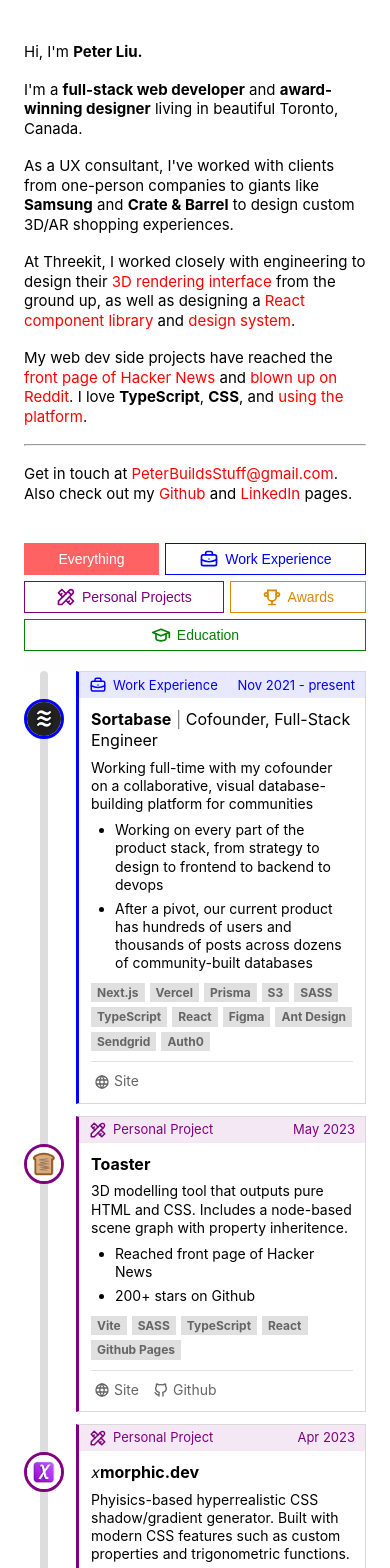
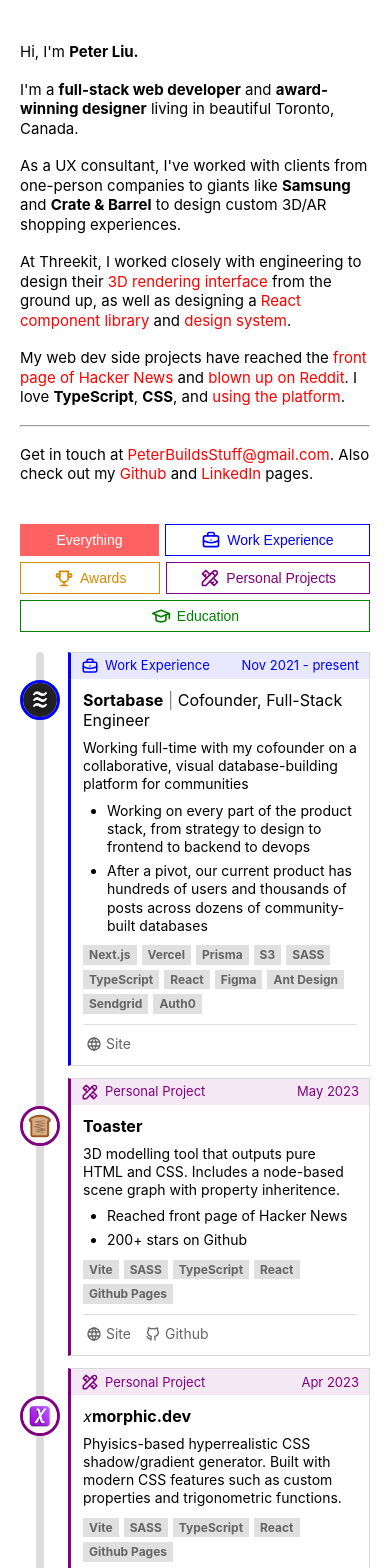
Before and after one commit to PeterTYLiu/personal-site, a React (Vite) app: page / in a window 390 px wide. Shown: the top 1568 px of the page. Built offline with nearby package versions, Linux system fonts and the light colour scheme.

Commit message:
fix spacing on mobile

```diff
--- a/src/App.module.scss
+++ b/src/App.module.scss
@@ -91,7 +91,7 @@
     flex-direction: column;
     height: auto;
     align-items: center;
-    padding: 42px 24px 0px;
+    padding: 42px 20px 0px;
     gap: 24px;
   }
 }
--- a/src/App.tsx
+++ b/src/App.tsx
@@ -10,8 +10,8 @@
 
 const itemTypeDict: Record<ItemType, { label: string; icon: ReactNode }> = {
   work: { label: "Work Experience", icon: <IconBriefcase size={iconSize} /> },
+  award: { label: "Awards", icon: <IconTrophy size={iconSize} /> },
   project: { label: "Personal Projects", icon: <IconTools size={iconSize} /> },
-  award: { label: "Awards", icon: <IconTrophy size={iconSize} /> },
   education: { label: "Education", icon: <IconSchool size={iconSize} /> },
 };
 
--- a/src/components/ItemCard/ItemCard.module.scss
+++ b/src/components/ItemCard/ItemCard.module.scss
@@ -21,9 +21,15 @@
 .icon {
   padding-top: 28px;
   position: relative;
+  margin-right: 12px;
   img {
     border-radius: 99px;
     border: 3px solid var(--theme);
+    height: 40px;
+    width: 40px;
+  }
+  @media screen and (max-width: 450px) {
+    margin-right: 8px;
   }
 }
 
@@ -89,7 +95,6 @@
 
 .wrapper {
   display: flex;
-  gap: 12px;
   margin-bottom: 12px;
   max-height: 999px;
   transition-property: margin-bottom, max-height, opacity;
--- a/src/components/ItemCard/ItemCard.tsx
+++ b/src/components/ItemCard/ItemCard.tsx
@@ -54,7 +54,7 @@
   return (
     <div className={`${styles.wrapper} ${hidden && styles.hidden} ${className}`} hidden={hidden}>
       <div className={styles.icon}>
-        <img src={`./images/icons/${iconName}`} width="40" height="40" loading="lazy" />
+        <img src={`./images/icons/${iconName}`} loading="lazy" />
       </div>
       <article className={`${styles.article}`} id={key}>
         <header className={styles.header}>
```
